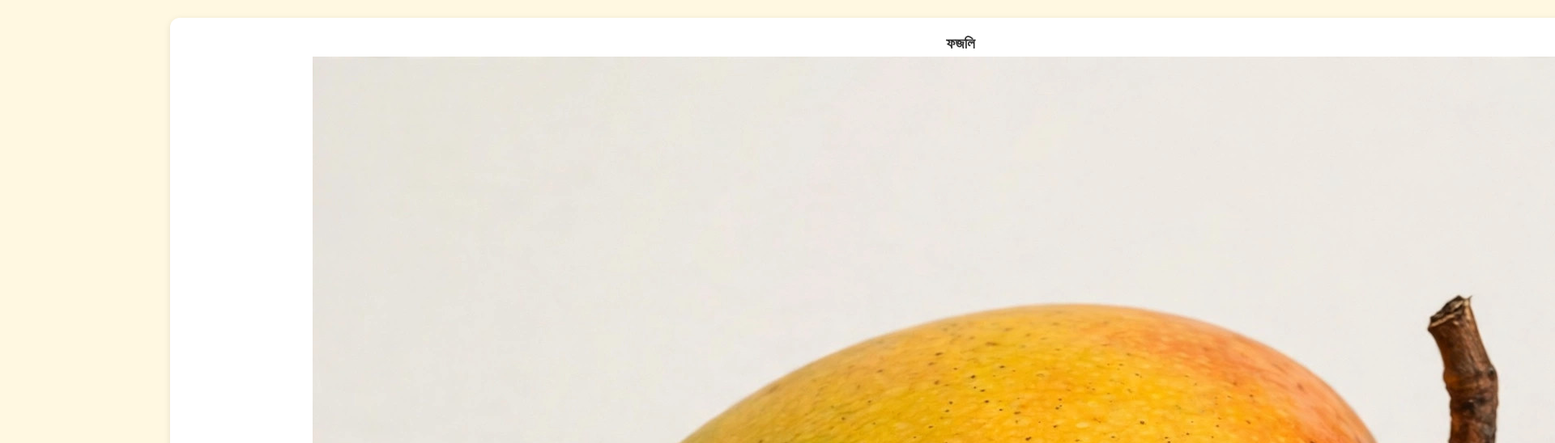
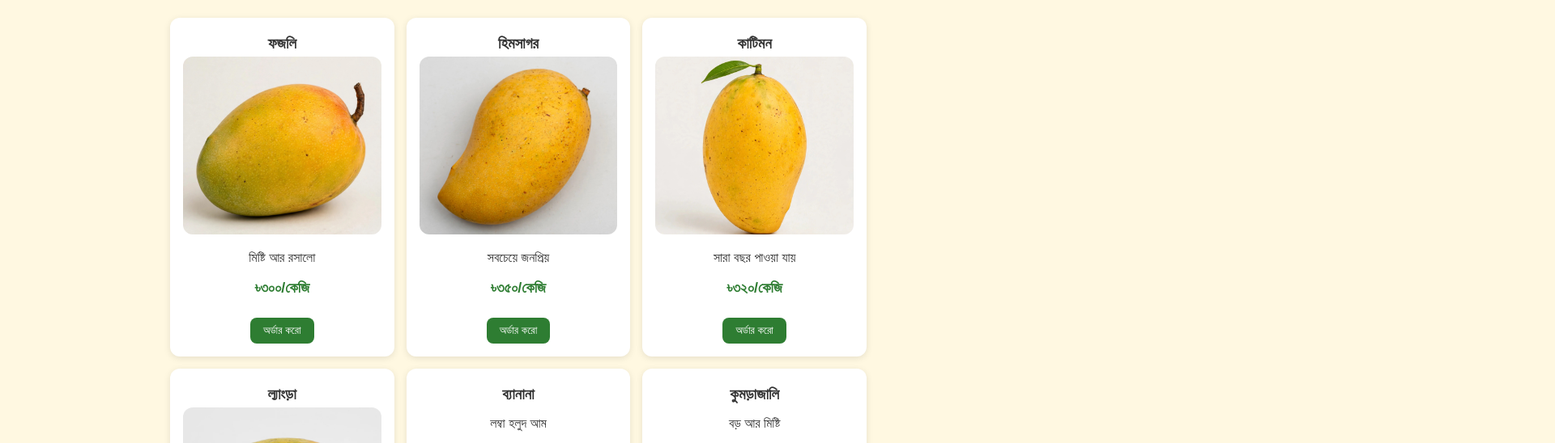
Before and after one commit to mdsarwarjahan0012/chapaimangoshop, a plain HTML site: page index.html in a window 1280 px wide. Shown: the part 716-1264 px from the top of the page at 81% size, 1920 px wide, since content can reach past the window. Drawn offline with Linux system fonts and the light colour scheme.

Commit message:
Size mango-card photos to fit their cards

```diff
--- a/index.html
+++ b/index.html
@@ -23,6 +23,7 @@
     .grid { display: grid; grid-template-columns: 1fr 1fr 1fr; gap: 15px; }
     .mango-card { background: white; border-radius: 12px; padding: 16px; box-shadow: 0 2px 8px rgba(0,0,0,0.1); text-align: center; }
     .mango-card h3 { margin: 5px 0; }
+    .mango-card img { width: 100%; height: 220px; object-fit: cover; border-radius: 12px; }
     .price { color: #2e7d32; font-weight: bold; font-size: 18px; }
     .mango-card button, .pack-card button { background: #2e7d32; color: white; border: none; padding: 8px 16px; border-radius: 8px; cursor: pointer; margin-top: 8px; }
     .mango-card button:hover, .pack-card button:hover { background: #1b5e20; }
```
